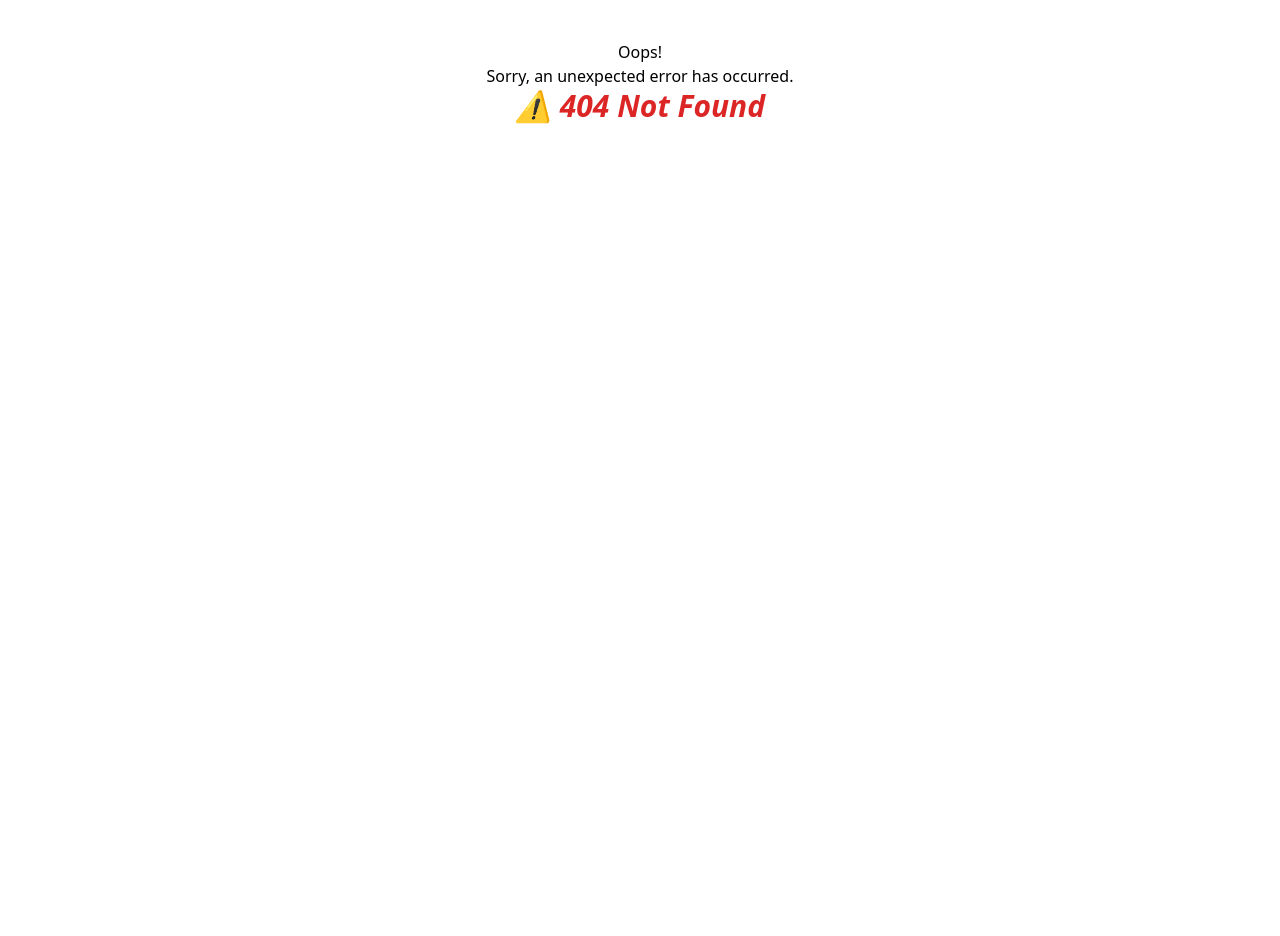
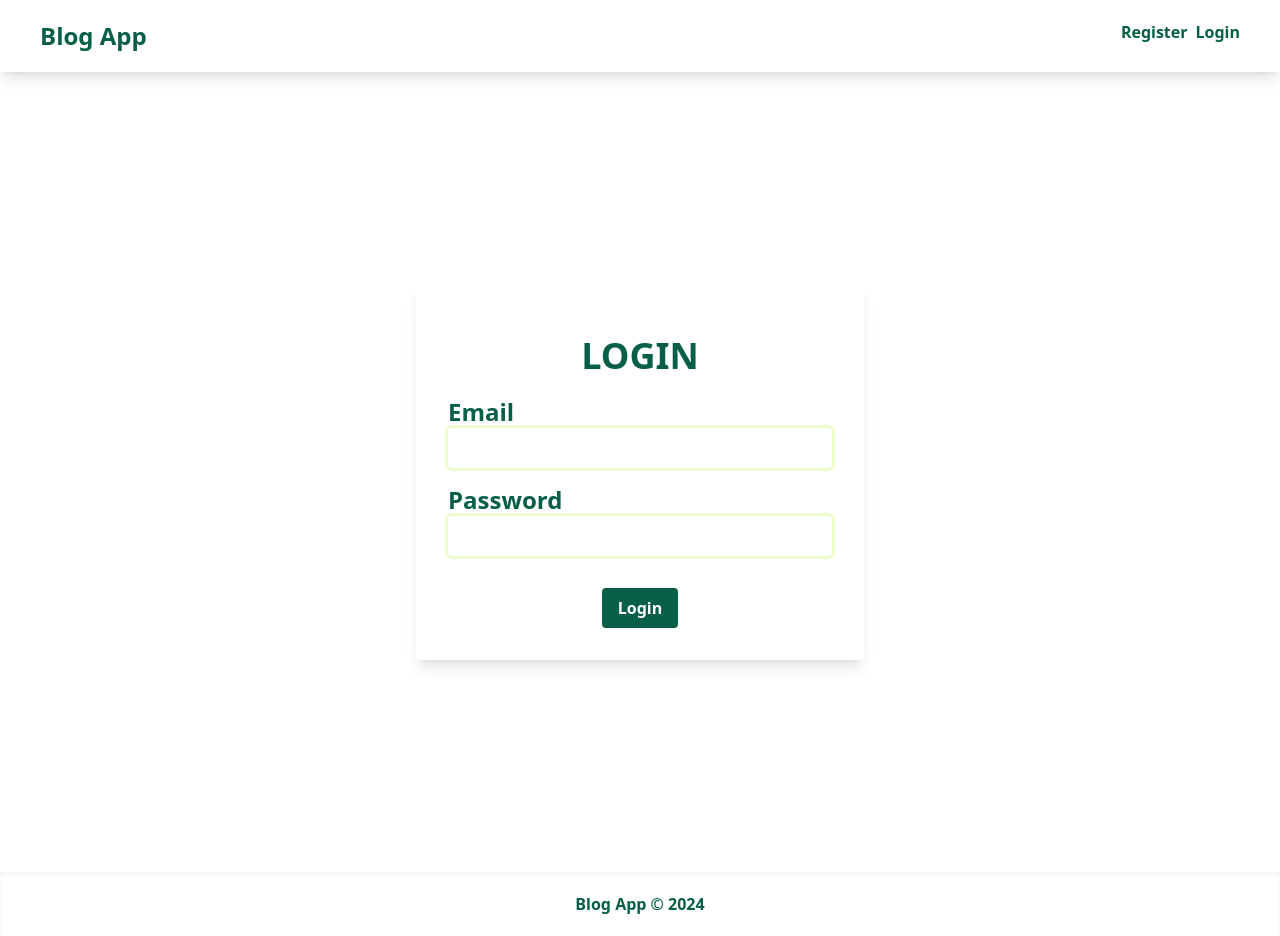
Before and after one commit to Ashlyn-Joshy/BlogApp, a React (Create React App) app in the folder frontend/: page /login in a window 1280 px wide. Before the commit this address had no page. Before the commit the page ends 800 px from the top, so only its background shows below. Built offline with nearby package versions, Linux system fonts and the light colour scheme.

Commit message:
user login form , navbar updated

```diff
--- a/frontend/src/App.js
+++ b/frontend/src/App.js
@@ -10,6 +10,7 @@ import AddBlog from "./Pages/AddBlog";
 import EditBlog from "./Pages/EditBlog";
 import ErrorPage from "./Pages/ErrorPage";
 import Register from "./Pages/Register";
+import Login from "./Pages/Login";
 
 const AppComponent = () => {
   return (
@@ -51,6 +52,10 @@ const appRouter = createBrowserRouter([
         path: "/register",
         element: <Register />,
       },
+      {
+        path: "/login",
+        element: <Login />,
+      },
     ],
   },
 ]);
--- /dev/null
+++ b/frontend/src/Pages/Login.js
@@ -0,0 +1,55 @@
+import React, { useState } from "react";
+
+const Login = () => {
+  const [email, setEmail] = useState("");
+  const [password, setPassword] = useState("");
+
+  const handleLogin = async (e) => {
+    e.preventDefault();
+    console.log(email, password);
+  };
+
+  return (
+    <div className="flex justify-center items-center min-h-screen">
+      <div className="w-full max-w-md bg-white p-8 rounded shadow-lg">
+        <h1 className="text-4xl font-bold text-center py-5 text-emerald-800 uppercase">
+          Login
+        </h1>
+        <form className="space-y-4">
+          <div>
+            <label className="block text-2xl font-bold text-emerald-800">
+              Email
+            </label>
+            <input
+              type="email"
+              className="w-full max-w-full outline outline-lime-100 rounded p-2"
+              value={email}
+              onChange={(e) => setEmail(e.target.value)}
+            />
+          </div>
+          <div>
+            <label className="block text-2xl font-bold text-emerald-800">
+              Password
+            </label>
+            <input
+              type="password"
+              className="w-full max-w-full outline outline-lime-100 rounded p-2"
+              value={password}
+              onChange={(e) => setPassword(e.target.value)}
+            />
+          </div>
+          <div className="pt-4 text-center">
+            <button
+              className="bg-emerald-800 text-white rounded py-2 px-4 font-semibold"
+              onClick={handleLogin}
+            >
+              Login
+            </button>
+          </div>
+        </form>
+      </div>
+    </div>
+  );
+};
+
+export default Login;
--- a/frontend/src/components/Footbar.js
+++ b/frontend/src/components/Footbar.js
@@ -3,8 +3,10 @@ import React from "react";
 const Footbar = () => {
   return (
     <div>
-      <footer className="text-center bg-yellow-100 py-5">
-        <span className="text-lime-600">Blog App &copy; 2024</span>
+      <footer className="text-center shadow-inner py-5">
+        <span className="text-emerald-800 font-semibold">
+          Blog App &copy; 2024
+        </span>
       </footer>
     </div>
   );
--- a/frontend/src/components/Navbar.js
+++ b/frontend/src/components/Navbar.js
@@ -3,10 +3,22 @@ import { Link } from "react-router-dom";
 
 const Navbar = () => {
   return (
-    <nav className="py-5 bg-yellow-100">
-      <Link to={"/"}>
-        <h1 className="text-lime-600 font-bold text-2xl">Blog App</h1>
-      </Link>
+    <nav className="py-5 shadow-lg">
+      <div className="flex flex-row justify-between px-10">
+        <div>
+          <Link to={"/"}>
+            <h1 className="text-emerald-800 font-bold text-2xl">Blog App</h1>
+          </Link>
+        </div>
+        <div>
+          <Link to={"/register"}>
+            <span className="text-emerald-800 font-semibold">Register</span>
+          </Link>
+          <Link to={"/login"}>
+            <span className="text-emerald-800 font-semibold ml-2">Login</span>
+          </Link>
+        </div>
+      </div>
     </nav>
   );
 };
```
